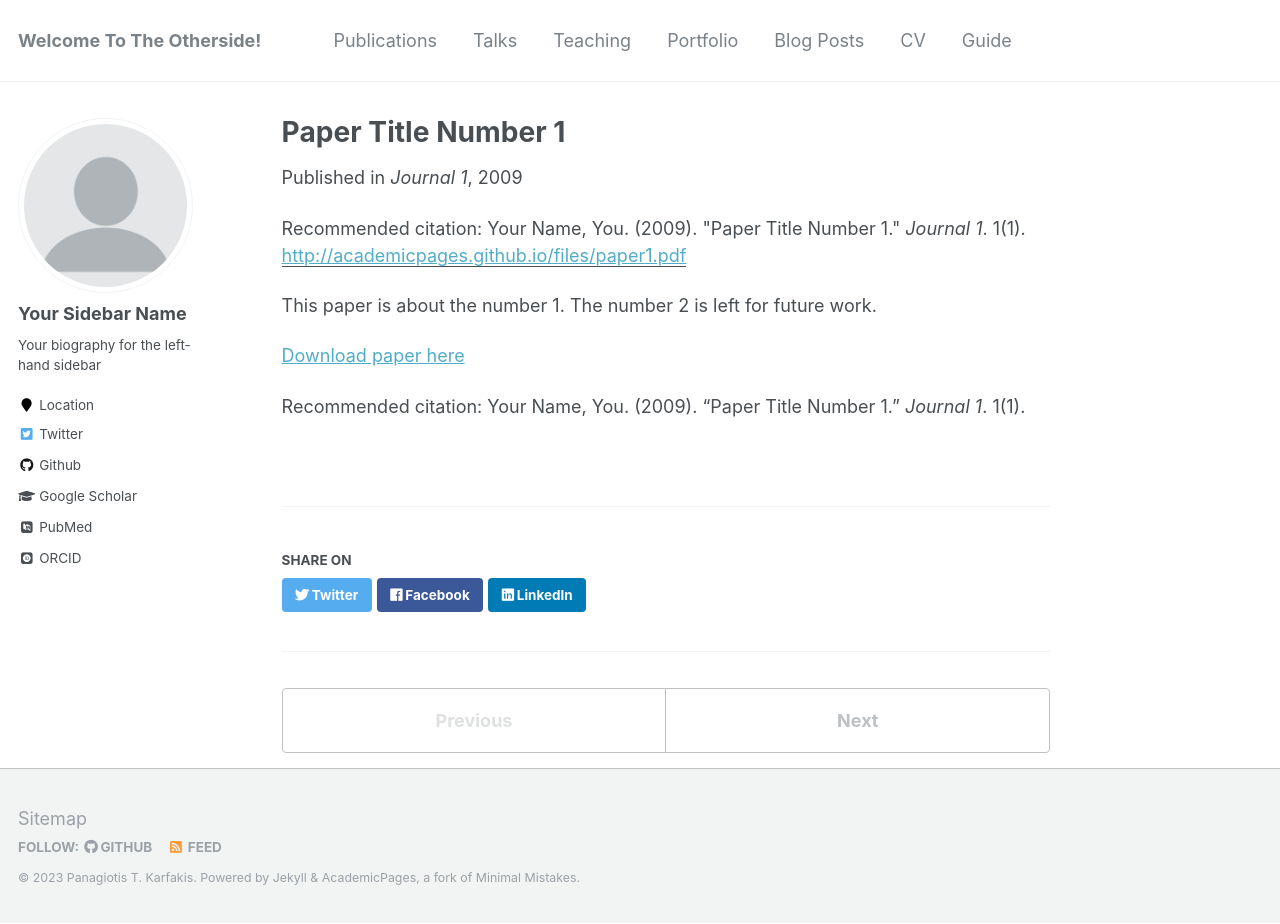
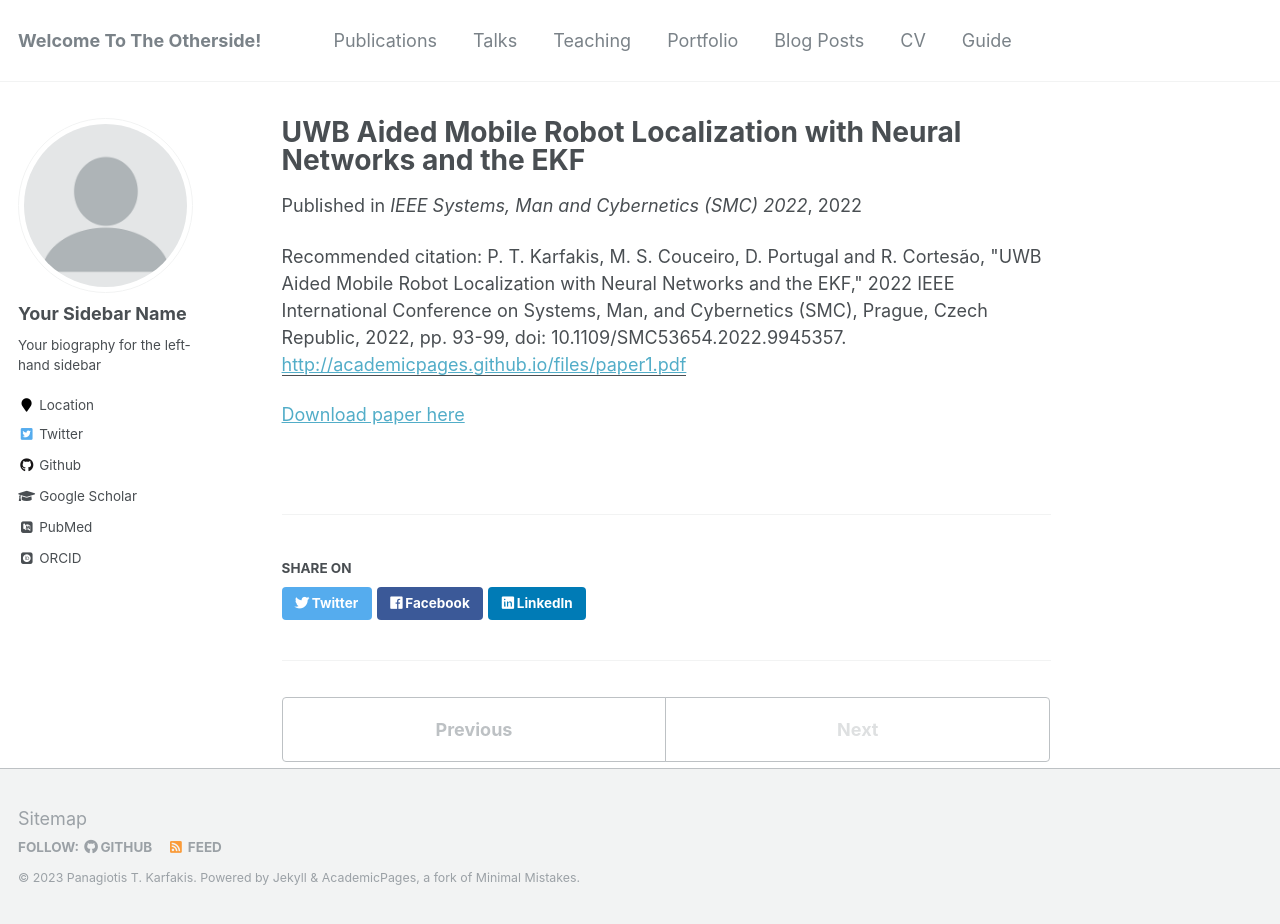
Before and after one commit to PanKarfa/PanKarfa.github.io, a Jekyll site: the page built from _publications/2009-10-01-paper-title-number-1.md, in a window 1280 px wide and 924 px high. Built offline with Jekyll 4.4.1, drawn with Linux system fonts in a browser that asks for light colours; some web fonts are replaced.

Commit message:
Update 2009-10-01-paper-title-number-1.md

```diff
--- a/_publications/2009-10-01-paper-title-number-1.md
+++ b/_publications/2009-10-01-paper-title-number-1.md
@@ -1,15 +1,11 @@
 ---
-title: "Paper Title Number 1"
+title: "UWB Aided Mobile Robot Localization with Neural Networks and the EKF"
 collection: publications
 permalink: /publication/2009-10-01-paper-title-number-1
-excerpt: 'This paper is about the number 1. The number 2 is left for future work.'
-date: 2009-10-01
-venue: 'Journal 1'
+excerpt: ' This paper exploits the use of Ultra Wide Band (UWB) technology to improve the localization of robots in both indoor and outdoor environments. In order to efficiently integrate the UWB technology in existing multi-sensor architectures, such as Kalman-based, we propose two approaches to estimate the UWB position covariance values. The first approach uses statistical methods to estimate static covariance values based on data acquired a priori. The second approach adopts a neural network (NN) to capture the relationship between the positional error of the UWB data and the signal quality information, such as the Estimate Of Precision (EOP) and Received Signal Strength Indicator (RSSI). The GPS-RTK is used as ground truth and RGB-D odometry is adopted for both bench-marking and integration purposes. Position sources are fused by means of an Extended Kalman Filter (EKF). Real world experiments are conducted with a tracked mobile robot driving outdoors in a closed-loop trajectory. Results show that the NN is able to efficiently model the sensor covariances and adapt the trustworthiness of the EKF estimation, overcoming data loss by relying on the other available estimation source.'
+date: 2022-10-12
+venue: 'IEEE Systems, Man and Cybernetics (SMC) 2022'
 paperurl: 'http://academicpages.github.io/files/paper1.pdf'
-citation: 'Your Name, You. (2009). &quot;Paper Title Number 1.&quot; <i>Journal 1</i>. 1(1).'
+citation: 'P. T. Karfakis, M. S. Couceiro, D. Portugal and R. Cortesão, "UWB Aided Mobile Robot Localization with Neural Networks and the EKF," 2022 IEEE International Conference on Systems, Man, and Cybernetics (SMC), Prague, Czech Republic, 2022, pp. 93-99, doi: 10.1109/SMC53654.2022.9945357.'
 ---
-This paper is about the number 1. The number 2 is left for future work.
-
-[Download paper here](http://academicpages.github.io/files/paper1.pdf)
-
-Recommended citation: Your Name, You. (2009). "Paper Title Number 1." <i>Journal 1</i>. 1(1).
+[Download paper here](https://ieeexplore.ieee.org/document/9945357)
```
